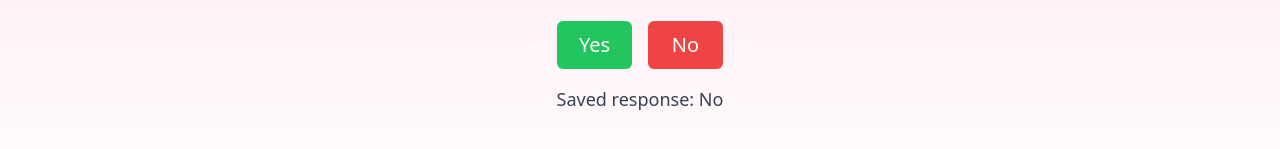
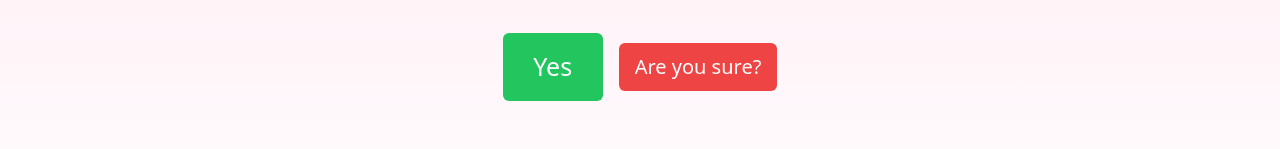
Before and after one commit to veznoir/u, a plain HTML site: page index.html in a window 1280 px wide. Both pictures are taken after a click on the button "No". Shown: the part 529-678 px from the top of the page. Drawn offline with nearby package versions, Linux system fonts and the light colour scheme.

Commit message:
Update index.html
fixed bugs

```diff
--- a/index.html
+++ b/index.html
@@ -43,8 +43,6 @@
           No
         </button>
       </div>
-      <!-- Display saved response -->
-      <div id="savedResponseDisplay" class="mt-4 text-lg text-gray-700"></div>
     </div>
   </div>
 
@@ -56,37 +54,49 @@
     const imageDisplay = document.getElementById('imageDisplay');
     const girlfriendQuestion = document.getElementById('girlfriendQuestion');
     const responseButtons = document.getElementById('responseButtons');
-    const savedResponseDisplay = document.getElementById('savedResponseDisplay');
 
-    const googleFormLink = "https://docs.google.com/forms/d/e/1FAIpQLScBDe9Qm3l76yVJmFBiK6TBwwrrTg1pT0fE871df2FgPOpvww/viewform?usp=header";
+    let noClickCount = 0;
+    let buttonHeight = 48; // Initial button height in pixels
+    let buttonWidth = 80; // Initial button width in pixels
+    let fontSize = 20; // Initial font size in pixels
+
+    const imagePaths = [
+      "https://i.imgur.com/GF2k9mn.gif",
+      "https://i.imgur.com/R2C6v9Z.gif",
+      "https://i.imgur.com/mwD0XMP.gif",
+      "https://i.imgur.com/ZOS3lTx.gif",
+      "https://i.imgur.com/RE0Oj8p.gif",
+      "https://i.imgur.com/nA3tmBO.gif",
+      "https://github.com/CodeKageHQ/Ask-out-your-Valentine/raw/main/images/image7.gif"
+    ];
+
+    noButton.addEventListener('click', () => {
+      if (noClickCount < imagePaths.length - 1) {
+        noClickCount++;
+        imageDisplay.src = imagePaths[noClickCount]; // Update image
+        buttonHeight += 20; // Increase height
+        buttonWidth += 20; // Increase width
+        fontSize += 5; // Increase font size
+
+        yesButton.style.height = `${buttonHeight}px`;
+        yesButton.style.width = `${buttonWidth}px`;
+        yesButton.style.fontSize = `${fontSize}px`;
+
+        // Update "No" button text with playful phrases
+        const phrases = ["No", "Are you sure?", "Pookie please?", "Don't do this :(", "You're breaking my heart", "I'm gonna cry..."];
+        noButton.textContent = phrases[noClickCount] || "Please reconsider!";
+      }
+    });
 
     yesButton.addEventListener('click', () => {
-      imageDisplay.src = 'https://github.com/CodeKageHQ/Ask-out-your-Valentine/raw/main/images/image7.gif'; // Change to image7.gif
-      girlfriendQuestion.textContent = "Yayyy!! :3"; // Change the question text
-      responseButtons.style.display = 'none'; // Hide both buttons
-      confetti(); // Trigger confetti animation
-
-      // Save the response to localStorage
-      localStorage.setItem('response', 'Yes');
-      savedResponseDisplay.textContent = "Saved response: Yes"; // Update displayed response
-
-      // Redirect to the Google Form
-      window.location.href = googleFormLink;
+      imageDisplay.src = imagePaths[imagePaths.length - 1]; // Show the final celebratory image
+      girlfriendQuestion.textContent = "Yayyy!! :3"; // Update the question text
+      responseButtons.style.display = 'none'; // Hide buttons
+      confetti(); // Show confetti animation
     });
 
-    noButton.addEventListener('click', () => {
-      // Save the response to localStorage
-      localStorage.setItem('response', 'No');
-      savedResponseDisplay.textContent = "Saved response: No"; // Update displayed response
-    });
-
-    // Display saved response on page load
-    document.addEventListener('DOMContentLoaded', () => {
-      const savedResponse = localStorage.getItem('response');
-      if (savedResponse) {
-        savedResponseDisplay.textContent = `Saved response: ${savedResponse}`;
-      }
-    });
+    // Hide saved response display entirely
+    window.localStorage.clear(); // Clear any saved responses for this interaction
   </script>
 </body>
 </html>
```
